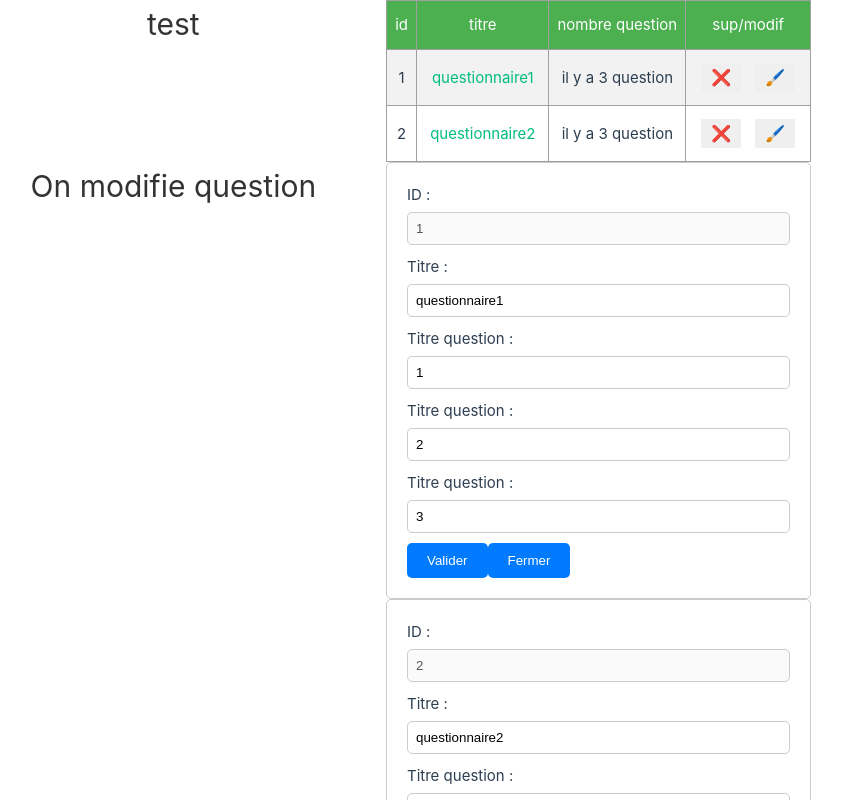
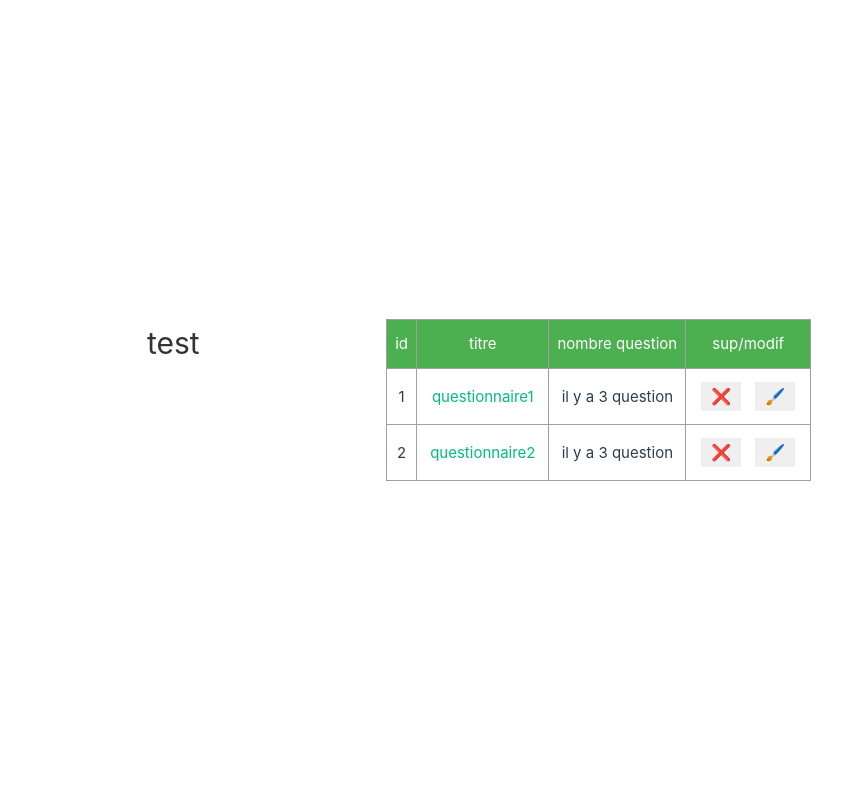
Before and after one commit to stevenMarmion/vue-working-tp, a Vue app in the folder project-source/: page / in a window 1280 px wide. Shown: the top 800 px of the page, without its empty margins (254-1096 px from the left). Built offline with nearby package versions, Linux system fonts and the light colour scheme.

Commit message:
Mise en place d'une fausse popup fonctionnelle

```diff
--- a/project-source/src/App.vue
+++ b/project-source/src/App.vue
@@ -1,8 +1,7 @@
 <script>
 // Options API
 
-import Questionnaire from './components/Questionnaire.vue'
-import QuestionnaireUpdate from './components/QuestionnaireUpdate.vue';
+import Questionnaire from './components/Questionnaire.vue';
 
 export default {
   data() {
@@ -18,7 +17,7 @@ export default {
         {  id : 4, texte : 'question4'  },
         {  id : 5, texte : 'question5'  },
         {  id : 6, texte : 'question6'  }
-      ]
+      ],
     }
   },
   methods : {
@@ -41,9 +40,8 @@ export default {
     modifier_question : function(question) {
       this.questions[question['id']-1] = question;
     },
-    close : function() { console.log('on close') }
   },
-  components: {QuestionnaireUpdate, Questionnaire}
+  components: {Questionnaire}
 }
 </script>
 
@@ -56,20 +54,11 @@ export default {
       <th> nombre question </th>
       <th> sup/modif </th>
     </tr>
-    <Questionnaire v-for=" questionnaire of questionnaires" :questionnaire="questionnaire"></Questionnaire>
+    <Questionnaire
+      v-for=" questionnaire of questionnaires"
+      :questionnaire="questionnaire">
+    </Questionnaire>
   </table>
-  <header>
-    <h1>On modifie question</h1>
-  </header>
-
-  <main>
-    <QuestionnaireUpdate
-      v-for="ques of questionnaires"
-      :questionnaire = "ques"
-      @valide-custom="modifier_questionnaire"
-      @close-custom="close">
-    </QuestionnaireUpdate>
-  </main>
 </template>
 
 <style scoped>
--- a/project-source/src/components/Questionnaire.vue
+++ b/project-source/src/components/Questionnaire.vue
@@ -1,9 +1,33 @@
 <script>
-    export default{
-        props: {
-            questionnaire : Object
-        }
-    }
+
+import QuestionnaireUpdate from '@/components/QuestionnaireUpdate.vue';
+
+export default {
+    data() {
+      return {
+        show_modal : false,
+      }
+    },
+    props: {
+        questionnaire : Object
+    },
+    methods : {
+      supprimer : function() {
+        this.$emit('supprimer', { questionnaire : questionnaire['id'] })
+      },
+      open_modal : function() {
+        this.show_modal = true;
+      },
+      modifier_questionnaire : function(questionnaire) {
+        console.log('on modifie avec ', questionnaire)
+        this.questionnaire = questionnaire;
+      },
+      close : function() {
+        this.show_modal = false;
+      },
+    },
+    components: {QuestionnaireUpdate}
+}
 </script>
 
 <template>
@@ -11,8 +35,14 @@
     <td> {{ questionnaire.id }} </td>
     <td> <a href="">{{ questionnaire.titre }}</a></td>
     <td> il y a {{ questionnaire.questions.length }} question</td>
-    <td> <button>❌</button> <button>🖌️</button> </td>
+    <td> <button @click="supprimer">❌</button> <button @click="open_modal">🖌️</button> </td>
   </tr>
+
+  <QuestionnaireUpdate v-if="show_modal"
+      :questionnaire="questionnaire"
+      @valide-custom="modifier_questionnaire"
+      @close-custom="close">
+    </QuestionnaireUpdate>
 </template>
 
 <style scoped>
```
